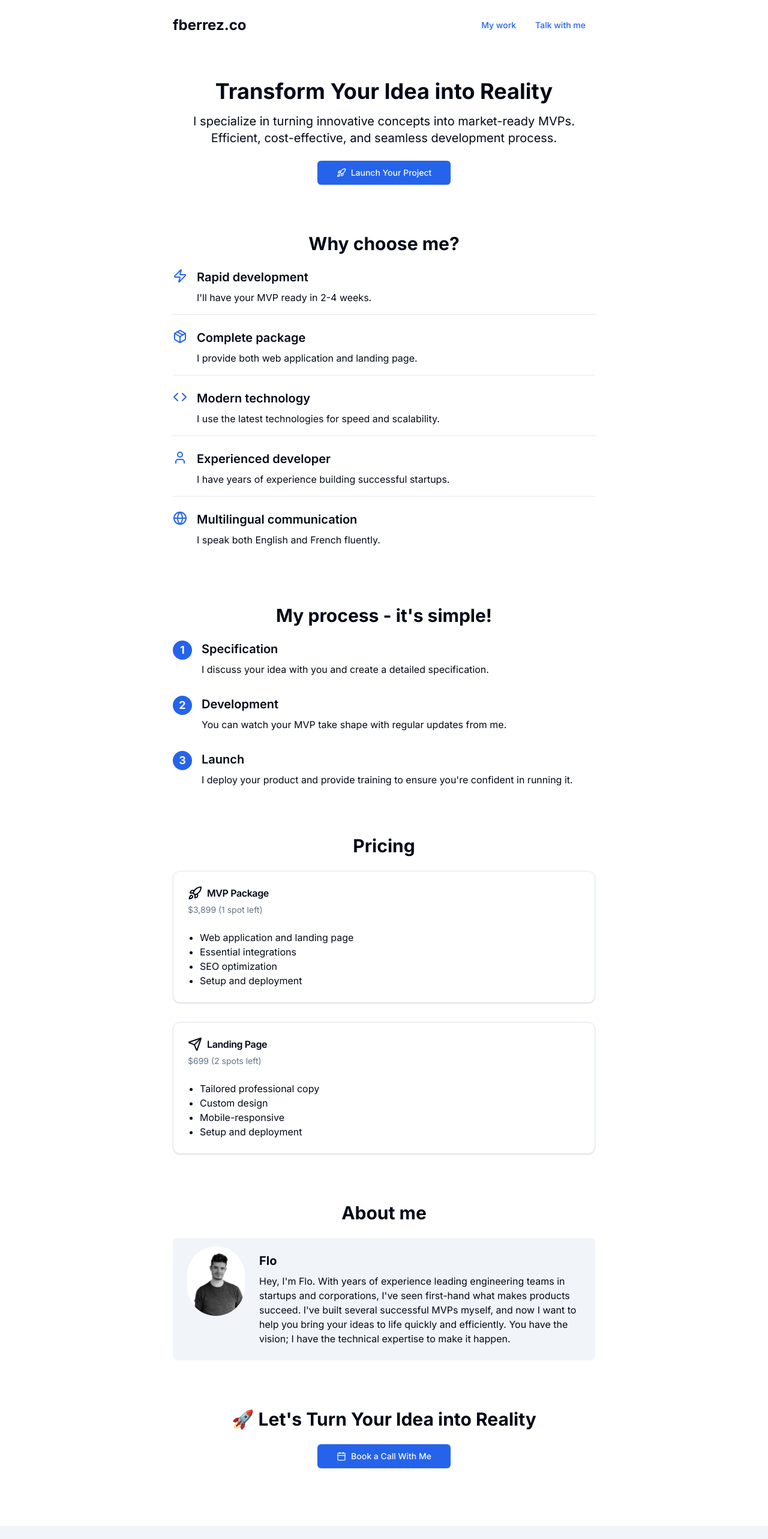
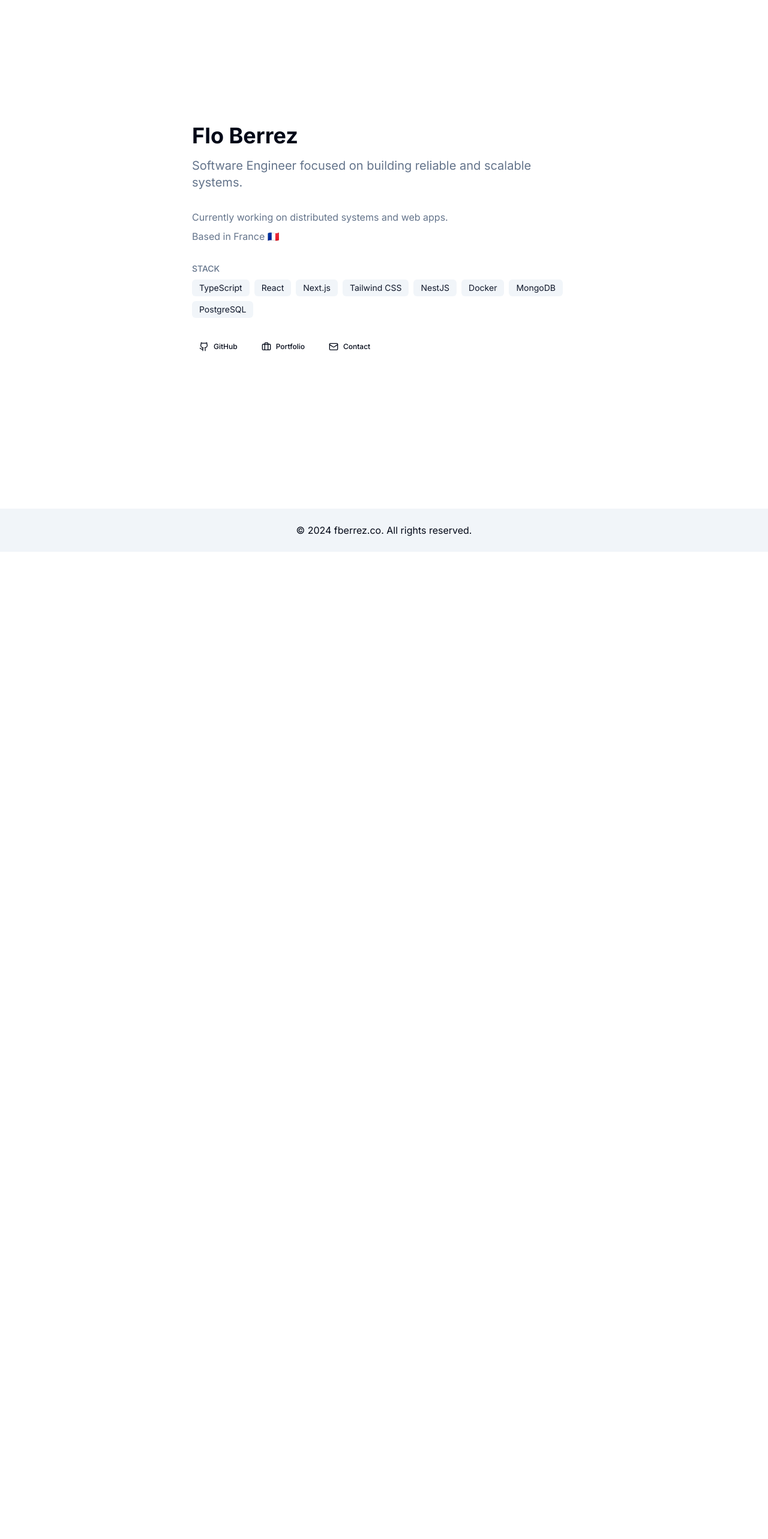
Before and after one commit to fberrez/fberrez.co, a Next.js app: page / in a window 1280 px wide. Shown: the top 2566 px of the page at 60% size. After the commit the page ends 920 px from the top, so only its background shows below. Built offline with nearby package versions, Linux system fonts and the light colour scheme.

Commit message:
refactor(project): remove mvp feature

```diff
--- a/src/app/page.js
+++ b/src/app/page.js
@@ -1,216 +1,69 @@
 'use client';
 import { Button } from '@/components/ui/button';
-import {
-  Card,
-  CardHeader,
-  CardTitle,
-  CardDescription,
-  CardContent,
-} from '@/components/ui/card';
-import {
-  Calendar,
-  Rocket,
-  Zap,
-  Package,
-  Code,
-  User,
-  Send,
-  Globe,
-} from 'lucide-react';
-import Image from 'next/image';
+import { Github, Mail, Briefcase } from 'lucide-react';
 import Link from 'next/link';
 
 export default function Home() {
   return (
-    <div className="min-h-screen bg-background text-foreground">
-      <div className="max-w-3xl mx-auto px-4 sm:px-6 lg:px-8">
-        <header className="py-6 flex justify-between items-center">
-          <div className="text-2xl font-bold">fberrez.co</div>
-          <nav>
-            <Link href="/portfolio">
-              <Button variant="link">My work</Button>
-            </Link>
-            <Link href="https://tally.so/r/3yEEzX" target="_blank">
-              <Button variant="link">Talk with me</Button>
-            </Link>
-          </nav>
-        </header>
-
-        <main className="py-12 space-y-20">
-          <section className="text-center">
-            <h1 className="text-4xl font-bold mb-4">
-              Transform Your Idea into Reality
-            </h1>
-            <p className="text-xl mb-6">
-              I specialize in turning innovative concepts into market-ready
-              MVPs. Efficient, cost-effective, and seamless development process.
+    <div className="min-h-screen bg-background text-foreground flex items-center justify-center">
+      <div className="max-w-2xl mx-auto px-4">
+        <main className="space-y-8">
+          <section className="space-y-4">
+            <h1 className="text-4xl font-bold">Flo Berrez</h1>
+            <p className="text-xl text-muted-foreground">
+              Software Engineer focused on building reliable and scalable systems.
             </p>
-            <Link href="https://tally.so/r/3yEEzX" target="_blank">
-              <Button size="lg">
-                <Rocket className="mr-2 h-4 w-4" /> Launch Your Project
-              </Button>
-            </Link>
           </section>
 
-          <section>
-            <h2 className="text-3xl font-bold mb-6 text-center">
-              Why choose me?
-            </h2>
-            <div className="space-y-6">
+          <section className="space-y-2 text-muted-foreground">
+            <p>
+              Currently working on distributed systems and web apps.
+            </p>
+            <p>
+              Based in France 🇫🇷
+            </p>
+          </section>
+
+          <section className="space-y-2">
+            <h2 className="text-sm font-medium text-muted-foreground">STACK</h2>
+            <div className="flex flex-wrap gap-2">
               {[
-                {
-                  icon: Zap,
-                  title: 'Rapid development',
-                  description: "I'll have your MVP ready in 2-4 weeks.",
-                },
-                {
-                  icon: Package,
-                  title: 'Complete package',
-                  description:
-                    'I provide both web application and landing page.',
-                },
-                {
-                  icon: Code,
-                  title: 'Modern technology',
-                  description:
-                    'I use the latest technologies for speed and scalability.',
-                },
-                {
-                  icon: User,
-                  title: 'Experienced developer',
-                  description:
-                    'I have years of experience building successful startups.',
-                },
-                {
-                  icon: Globe,
-                  title: 'Multilingual communication',
-                  description: 'I speak both English and French fluently.',
-                },
-              ].map((feature, index) => (
-                <div
-                  key={index}
-                  className="flex items-start border-b border-gray-200 pb-4 last:border-b-0"
+                'TypeScript',
+                'React',
+                'Next.js',
+                'Tailwind CSS',
+                'NestJS',
+                'Docker',
+                'MongoDB',
+                'PostgreSQL',
+              ].map((tech) => (
+                <span
+                  key={tech}
+                  className="px-3 py-1 bg-secondary text-secondary-foreground text-sm rounded-md"
                 >
-                  <feature.icon className="mr-4 h-6 w-6 text-primary" />
-                  <div>
-                    <h3 className="text-xl font-semibold mb-2">
-                      {feature.title}
-                    </h3>
-                    <p>{feature.description}</p>
-                  </div>
-                </div>
+                  {tech}
+                </span>
               ))}
             </div>
           </section>
 
-          <section>
-            <h2 className="text-3xl font-bold mb-6 text-center">
-              My process - it&apos;s simple!
-            </h2>
-            <div className="space-y-8">
-              {[
-                {
-                  title: 'Specification',
-                  description:
-                    'I discuss your idea with you and create a detailed specification.',
-                },
-                {
-                  title: 'Development',
-                  description:
-                    'You can watch your MVP take shape with regular updates from me.',
-                },
-                {
-                  title: 'Launch',
-                  description:
-                    "I deploy your product and provide training to ensure you're confident in running it.",
-                },
-              ].map((step, index) => (
-                <div key={index} className="flex items-start">
-                  <div className="w-8 h-8 bg-primary text-primary-foreground rounded-full flex items-center justify-center mr-4 flex-shrink-0 text-lg font-bold">
-                    {index + 1}
-                  </div>
-                  <div>
-                    <h3 className="text-xl font-semibold mb-2">{step.title}</h3>
-                    <p>{step.description}</p>
-                  </div>
-                </div>
-              ))}
-            </div>
-          </section>
-
-          <section>
-            <h2 className="text-3xl font-bold mb-6 text-center">Pricing</h2>
-            <div className="space-y-8">
-              <Card>
-                <CardHeader>
-                  <CardTitle className="flex items-center">
-                    <Rocket className="mr-2 h-6 w-6" /> MVP Package
-                  </CardTitle>
-                  <CardDescription>$3,899 (1 spot left)</CardDescription>
-                </CardHeader>
-                <CardContent>
-                  <ul className="list-disc pl-5">
-                    <li>Web application and landing page</li>
-                    <li>Essential integrations</li>
-                    <li>SEO optimization</li>
-                    <li>Setup and deployment</li>
-                  </ul>
-                </CardContent>
-              </Card>
-              <Card>
-                <CardHeader>
-                  <CardTitle className="flex items-center">
-                    <Send className="mr-2 h-6 w-6" /> Landing Page
-                  </CardTitle>
-                  <CardDescription>$699 (2 spots left)</CardDescription>
-                </CardHeader>
-                <CardContent>
-                  <ul className="list-disc pl-5">
-                    <li>Tailored professional copy</li>
-                    <li>Custom design</li>
-                    <li>Mobile-responsive</li>
-                    <li>Setup and deployment</li>
-                  </ul>
-                </CardContent>
-              </Card>
-            </div>
-          </section>
-
-          <section>
-            <h2 className="text-3xl font-bold mb-6 text-center">About me</h2>
-            <div className="bg-secondary p-6 rounded-lg flex flex-col sm:flex-row items-center sm:items-start space-y-4 sm:space-y-0 sm:space-x-6">
-              <div className="w-24 h-24 rounded-full bg-gray-300 flex-shrink-0 flex items-center justify-center">
-                <Image
-                  src="/flo.jpg"
-                  alt="Flo"
-                  width={96}
-                  height={96}
-                  className="rounded-full"
-                />
-              </div>
-              <div>
-                <h3 className="text-xl font-bold mb-2 text-center sm:text-left">
-                  Flo
-                </h3>
-                <p>
-                  Hey, I&apos;m Flo. With years of experience leading
-                  engineering teams in startups and corporations, I&apos;ve seen
-                  first-hand what makes products succeed. I&apos;ve built
-                  several successful MVPs myself, and now I want to help you
-                  bring your ideas to life quickly and efficiently. You have the
-                  vision; I have the technical expertise to make it happen.
-                </p>
-              </div>
-            </div>
-          </section>
-
-          <section className="text-center">
-            <h2 className="text-3xl font-bold mb-6">
-              🚀 Let&apos;s Turn Your Idea into Reality
-            </h2>
-            <Link href="https://cal.com/fberrez/30min" target="_blank">
-              <Button size="lg">
-                <Calendar className="mr-2 h-4 w-4" /> Book a Call With Me
+          <section className="flex space-x-4">
+            <Link href="https://github.com/fberrez" target="_blank">
+              <Button variant="ghost" size="sm">
+                <Github className="h-4 w-4 mr-2" />
+                GitHub
+              </Button>
+            </Link>
+            <Link href="/portfolio">
+              <Button variant="ghost" size="sm">
+                <Briefcase className="h-4 w-4 mr-2" />
+                Portfolio
+              </Button>
+            </Link>
+            <Link href="https://tally.so/r/3yEEzX" target="_blank">
+              <Button variant="ghost" size="sm">
+                <Mail className="h-4 w-4 mr-2" />
+                Contact
               </Button>
             </Link>
           </section>
--- a/src/app/portfolio/page.js
+++ b/src/app/portfolio/page.js
@@ -7,7 +7,7 @@ import {
   CardDescription,
   CardContent,
 } from '@/components/ui/card';
-import { ArrowLeft, ExternalLink } from 'lucide-react';
+import { ArrowLeft, Github } from 'lucide-react';
 import Image from 'next/image';
 
 export default function Portfolio() {
@@ -89,9 +89,9 @@ export default function Portfolio() {
                   MartinUp aims to make powerful project monitoring accessible
                   to solopreneurs and small teams.
                 </p>
-                <Link href="https://martinup.app" target="_blank">
-                  <Button>
-                    Visit martinup.app <ExternalLink className="ml-2 h-4 w-4" />
+                <Link href="https://github.com/fberrez/martinup.app" target="_blank">
+                  <Button variant="ghost" size="sm">
+                    <Github className="mr-2 h-4 w-4" /> View on GitHub
                   </Button>
                 </Link>
               </CardContent>
@@ -103,7 +103,7 @@ export default function Portfolio() {
                   src="/nodejobsdev-og.png"
                   alt="nodejobs.dev homepage"
                   layout="fill"
-                  objectFit="contain"
+                  objectFit="cover"
                 />
               </div>
               <CardHeader>
@@ -133,9 +133,9 @@ export default function Portfolio() {
                   <li>Active community of Node.js ecosystem developers</li>
                   <li>Streamlined hiring process for employers</li>
                 </ul>
-                <Link href="https://nodejobs.dev" target="_blank">
-                  <Button>
-                    Visit nodejobs.dev <ExternalLink className="ml-2 h-4 w-4" />
+                <Link href="https://github.com/fberrez/nodejobs.dev" target="_blank">
+                  <Button variant="ghost" size="sm">
+                    <Github className="mr-2 h-4 w-4" /> View on GitHub
                   </Button>
                 </Link>
               </CardContent>
```
Also changed, not shown: public/nodejobsdev-og.png, 1 other file (tests, documents, lock files or other folders).
